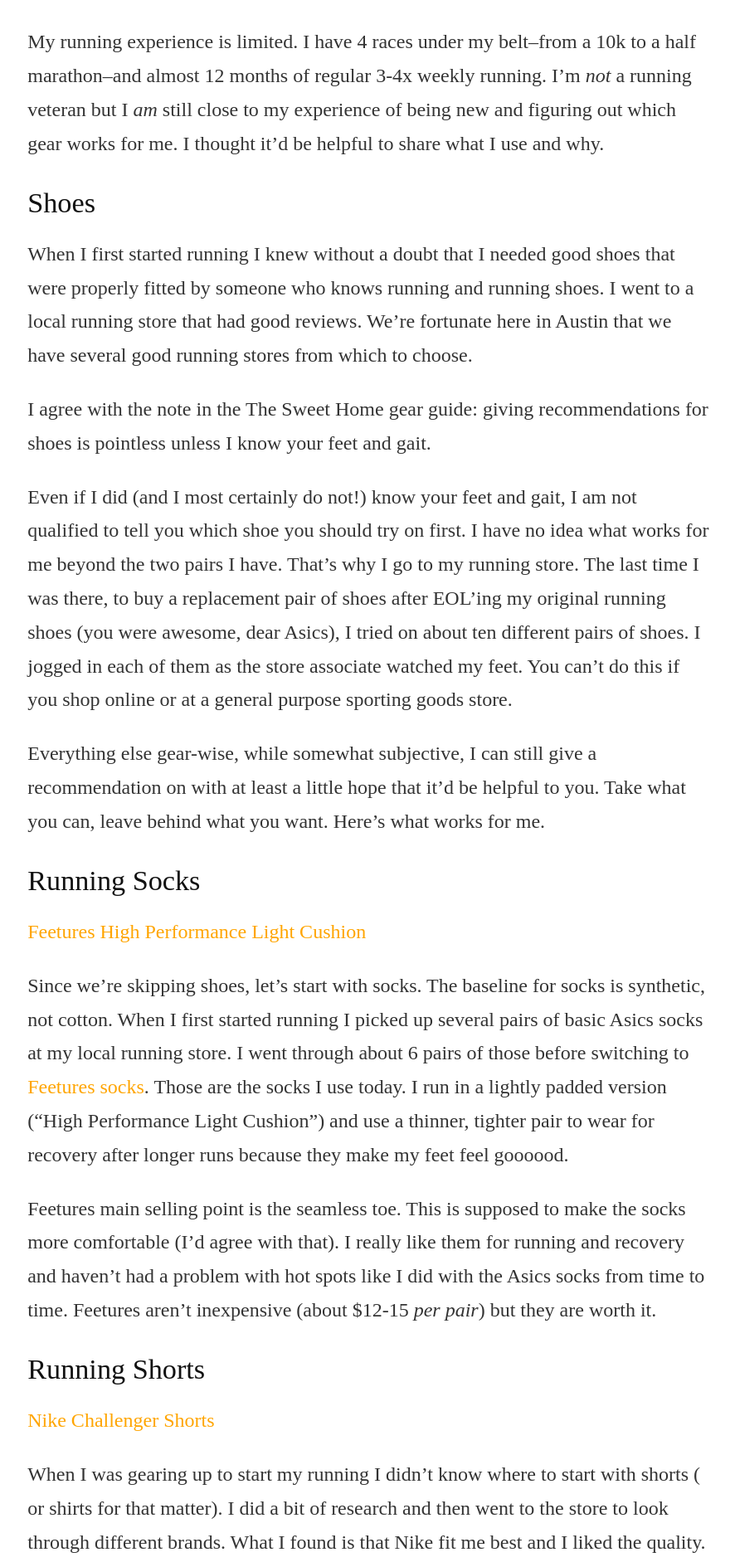
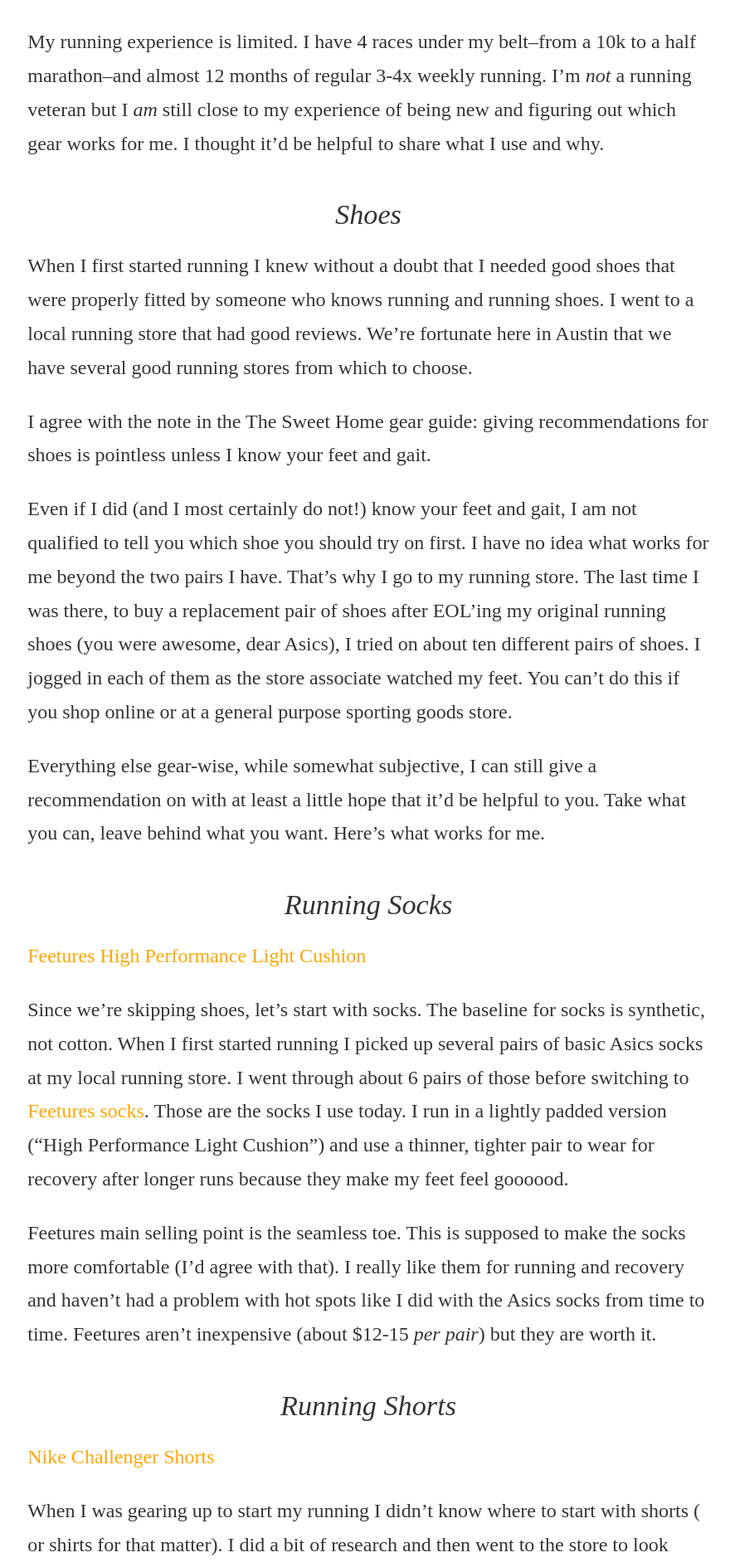
Before and after one commit to ryanirelan/ryanirelan.github.io, a Jekyll site: the page built from _posts/2016-01-12-running-gear.markdown, in a window 1280 px wide. Shown: the part 611-2500 px from the top of the page at 83% size, without its empty margins (196-1082 px from the left). Built offline with Jekyll 4.4.1, drawn with Linux system fonts in a browser that asks for light colours; nearby versions of some CDN libraries; some web fonts are replaced.

```diff
--- a/_posts/2016-01-12-running-gear.markdown
+++ b/_posts/2016-01-12-running-gear.markdown
@@ -7,7 +7,7 @@ I came across [this list of running gear from The Sweet Home](http://thesweethom
 
 My running experience is limited. I have 4 races under my belt--from a 10k to a half marathon--and almost  12 months of regular 3-4x weekly running. I'm _not_ a running veteran but I _am_ still close to my experience of being new and figuring out which gear works for me. I thought it'd be helpful to share what I use and why.
 
-#### Shoes
+### Shoes
 
 When I first started running I knew without a doubt that I needed good shoes that were properly fitted by someone who knows running and running shoes. I went to a local running store that had good reviews. We're fortunate here in Austin that we have several good running stores from which to choose.
 
@@ -17,7 +17,7 @@ Even if I did (and I most certainly do not!) know your feet and gait, I am not q
 
 Everything else gear-wise, while somewhat subjective, I can still give a recommendation on with at least a little hope that it'd be helpful to you. Take what you can, leave behind what you want. Here's what works for me.
 
-#### Running Socks
+### Running Socks
 
 [Feetures High Performance Light Cushion](http://feeturesrunning.com)
 
@@ -25,13 +25,13 @@ Since we're skipping shoes, let's start with socks. The baseline for socks is sy
 
 Feetures main selling point is the seamless toe. This is supposed to make the socks more comfortable  (I'd agree with that). I really like them for running and recovery and haven't had a problem with hot spots like I did with the Asics socks from time to time. Feetures aren't inexpensive (about $12-15 _per pair_) but they are worth it.
 
-#### Running Shorts
+### Running Shorts
 
 [Nike Challenger Shorts](http://store.nike.com/us/en_us/pd/5-challenger-running-shorts/pid-10298568/pgid-10298564)
 
 When I was gearing up to start my running I didn't know where to start with shorts ( or shirts for that matter). I did a bit of research and then went to the store to look through different brands. What I found is that Nike fit me best and I liked the quality. It was the right hunch because I've never had a single problem with either pair of Challengers I own. I run in 7" Challengers.
 
-#### Running Shirts
+### Running Shirts
 
 [Nike Dri-Fit Contour](http://store.nike.com/us/en_us/pd/dri-fit-contour-running-shirt/pid-10338164/pgid-10293969)
 
@@ -43,7 +43,7 @@ I wash all of my running clothes on a "hand wash" gentle cycle using mild deterg
 
 I added this shirt over the Summer because I needed something even cooler than the normal Nike Dri-Fit. I really, really like this shirt. It doesn't chafe ( you know where) and keeps me cool. Mine is also bright neon yellow so it has the added benefit of helping me be seen (and be safer).
 
-#### Running Hat
+### Running Hat
 
 [Brooks Collapsible Hat ](http://www.brooksrunning.com/en_us/seattle-collapsible-hat/280323.html?dwvar_280323_color=001&dwvar_280323_size=OSFA#start=4) (as close as I could find to my model)
 
@@ -55,7 +55,7 @@ This was one of those purchases where I just needed the hat and I grabbed what t
 
 This hat has been through hundreds of miles on the road sitting atop my fat head. It has been washed a lot (again, via the gentle cycle) and hung up to dry.
 
-#### Running Watch
+### Running Watch
 
 [Apple Watch](http://apple.com/watch)
 
@@ -63,7 +63,7 @@ I detailed in [previous entry](http://ryanirelan.com/2015/09/24/my-one-use-case-
 
 As a single piece of gear, this was the most expensive thing I have purchased specifically for running. But very, very much worth all of those dollars.
 
-#### Running Belt
+### Running Belt
 
 [SPIBelt](http://www.spibelt.com/)
 
@@ -73,7 +73,7 @@ The big phone didn't really work with arm bands (I have small arms so it'd be ha
 
 The SPIBelt is slim, fits snugly, and, as an added bonus, is made right here in Austin, TX. I've used it on every run and race since I started running. It still looks like new (again, I wash it on a gentle cycle) and I could see it lasting years.
 
-#### Running Water Bottle
+### Running Water Bottle
 
 [ Amphipod Hydraform Flash Hydrostrobe Thermal 12oz](http://www.amphipod.com/products/hydration/bottles-handhelds/handhelds/hydraform-flash-hydrostrobe-thermal-12oz)
 
@@ -91,17 +91,17 @@ This water bottle has a pouch on the strap that makes it easy to store keys, ID,
 
 (Tip: carry $5 with you when you run just in case you need to duck into a gas station or store to pick up an extra bottle of water or Gatorade.)
 
-#### Staying Warm While Running
+### Staying Warm While Running
 
 Let's lump the cold weather stuff all in one section. Quick disclaimer: I live in Austin, TX and it does not get very cold here. The coldest weather I run in is right at freezing. My experience might not work if you are running in Minnesota or some other place that has a real Winter. I live in the world of fake Winter.
 
-##### [Nike Dri-Fit Element Half Zip](http://store.nike.com/us/en_us/pd/dri-fit-element-half-zip-running-shirt/pid-10300551/pgid-11184971) (in black and volt yellow)
+#### [Nike Dri-Fit Element Half Zip](http://store.nike.com/us/en_us/pd/dri-fit-element-half-zip-running-shirt/pid-10300551/pgid-11184971) (in black and volt yellow)
 
 This versatile long sleeve, half zip (for temperature control) shirt is an important part of my gear. I bought the black one first and this past Fall added the volt yellow one so I had something bright and warm to wear on cold mornings. The shirt zips up all the way so you can keep your lower neck warm. It also has thumb holes for extra hand warmth.
 
 When these wear out I'll buy the same ones again.
 
-##### [Nike Element Thermal 2.0  Runing Gloves](http://store.nike.com/us/en_us/pd/element-thermal-2-running-gloves/pid-10443550/pgid-10443549)
+#### [Nike Element Thermal 2.0  Runing Gloves](http://store.nike.com/us/en_us/pd/element-thermal-2-running-gloves/pid-10443550/pgid-10443549)
 
 I bought these the week before my first half marathon. The temperatures were going to be cold enough that my hands would get cold (standing in the corral  waiting for the race to start). I already had a throw-away long sleeve shirt but needed gloves that could stay with me.
 
@@ -109,7 +109,7 @@ These are not heavy winter gloves. They're thin enough that if worn while not ru
 
 Even though my hands warm up quickly on a run, I now wear these on every cold run and every bike ride. For a quick last-minute purchase, I couldn't be happier with the gloves.
 
-##### [Nike Lightweight Running Sleeves](http://store.nike.com/us/en_us/pd/lightweight-running-sleeves/pid-1488619/pgid-1488620)
+#### [Nike Lightweight Running Sleeves](http://store.nike.com/us/en_us/pd/lightweight-running-sleeves/pid-1488619/pgid-1488620)
 
 Yet another pre-first half marathon purchase. Yes, I was a little worried about being comfortable in the colder temperatures while standing and waiting. These sleeves, like the gloves, are very lightweight and will not keep you warm without running. They're just enough to protect your skin from the cold wind.
 
@@ -117,11 +117,11 @@ In my first half marathon in San Antonio I wore them for the first few miles and
 
 I wear them under the half-zip shirt (along with a DRI-FIT shirt) for extra warmth on cold mornings.
 
-##### [REI Airflyte Running Tights](http://www.rei.com/product/853806/rei-airflyte-running-pants-mens?cm_mmc=cse_PLA_GOOG-_-8538060004&CAWELAID=120217890000753437&lsft=)
+#### [REI Airflyte Running Tights](http://www.rei.com/product/853806/rei-airflyte-running-pants-mens?cm_mmc=cse_PLA_GOOG-_-8538060004&CAWELAID=120217890000753437&lsft=)
 
 I don't wear these often. I can run in shorts if it's in the 30s but sometimes, especially in the early morning, I'm tired and weak and just want to be warm. I'm not thrilled with these and wouldn't buy them again. I had a hard time finding tights/pants that I liked and fit me well. I had to buy them quickly before a trip to Salt Lake City last February (related: running at higher elevations is not fun).
 
-##### [SmartWool The Lid Hat](http://www.rei.com/product/870835/smartwool-the-lid-hat) (in grey)
+#### [SmartWool The Lid Hat](http://www.rei.com/product/870835/smartwool-the-lid-hat) (in grey)
 
 I bought this as a general purpose winter hat for my shaved head but it works perfectly has a winter running hat. I wear it on the coldest day and even if I'm wearing thin layers and shorts I still feel warm with this hat. I feel like it could last me decades. Excellent quality.
 
```
